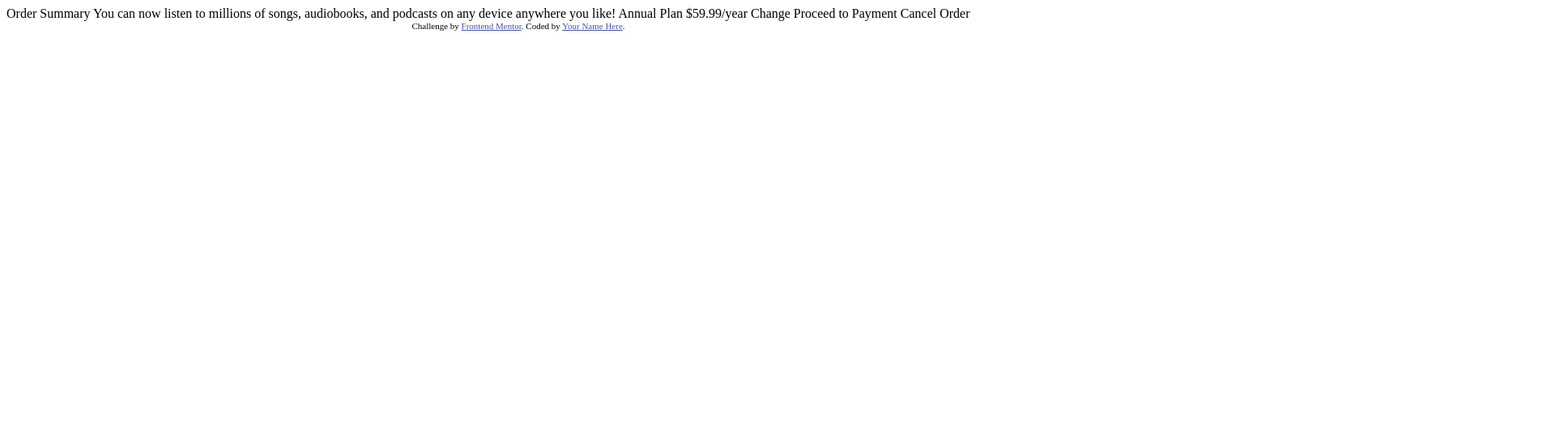
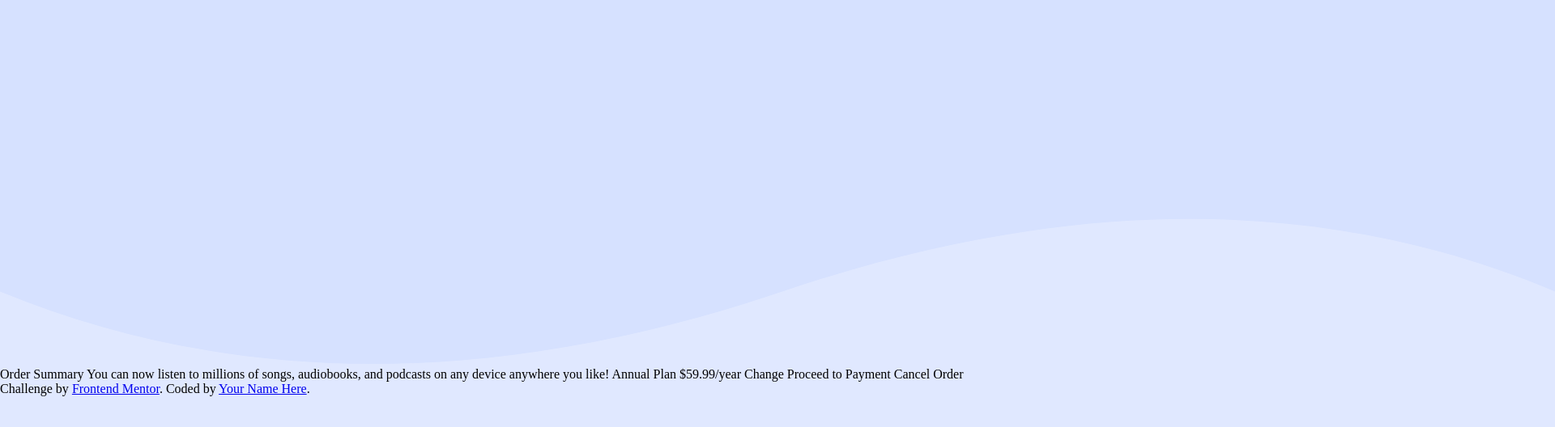
Before and after one commit to Henromoore/Order_Summary_FEM, a plain HTML site: page index.html in a window 1280 px wide. Shown: the whole page at 81% size, 1920 px wide, since content can reach past the window. Drawn offline with Linux system fonts and the light colour scheme.

Commit message:
maquetar fondo

```diff
--- a/index.html
+++ b/index.html
@@ -9,13 +9,14 @@
   <title>Frontend Mentor | Order summary card</title>
 
   <!-- Feel free to remove these styles or customise in your own stylesheet 👍 -->
-  <style>
-    .attribution { font-size: 11px; text-align: center; }
-    .attribution a { color: hsl(228, 45%, 44%); }
-  </style>
+
+  <link rel="stylesheet" href="styles.css">
 </head>
 <body>
 
+  <div class="fondo">
+    <img src="./images/pattern-background-desktop.svg" class="fondo_pattern" alt="">
+  </div>
   Order Summary
 
   You can now listen to millions of songs, audiobooks, and podcasts on any
--- /dev/null
+++ b/styles.css
@@ -0,0 +1,14 @@
+*{
+    padding: 0;
+    margin: 0;
+    background-color: hsl(225, 100%, 94%);
+}
+
+.fondo{
+    border-color: black;
+}
+
+.fondo_pattern{
+    width: 1920px;
+    height: 450px;
+}
```
